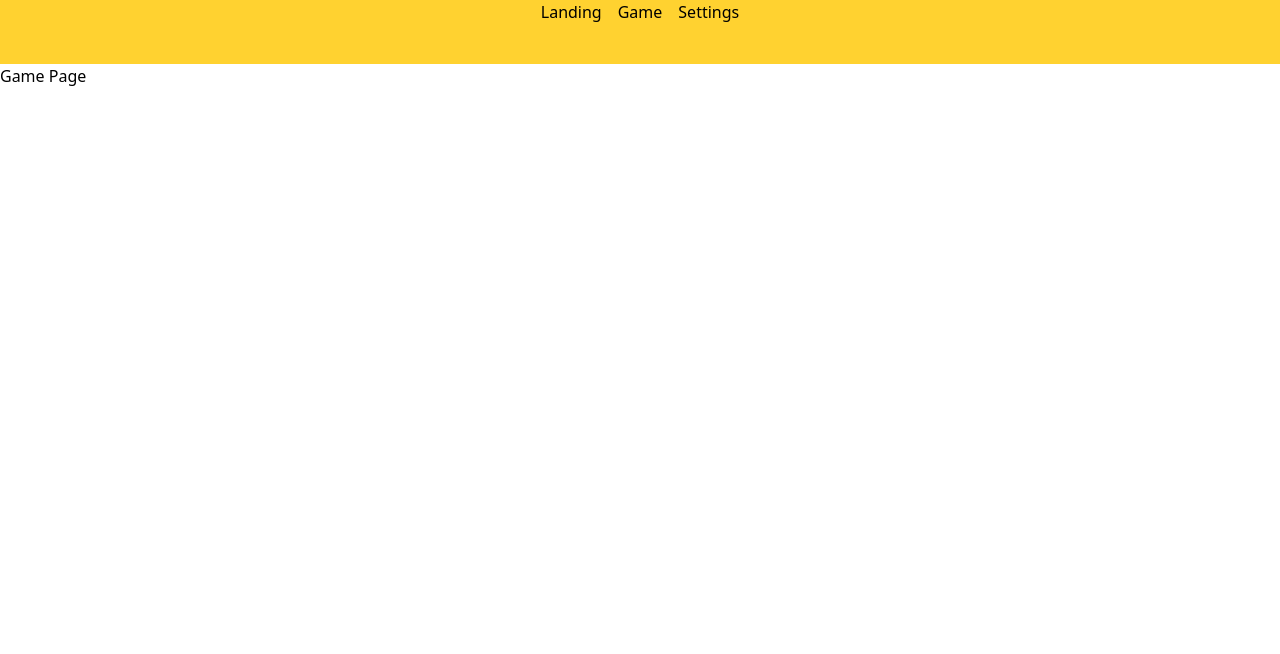
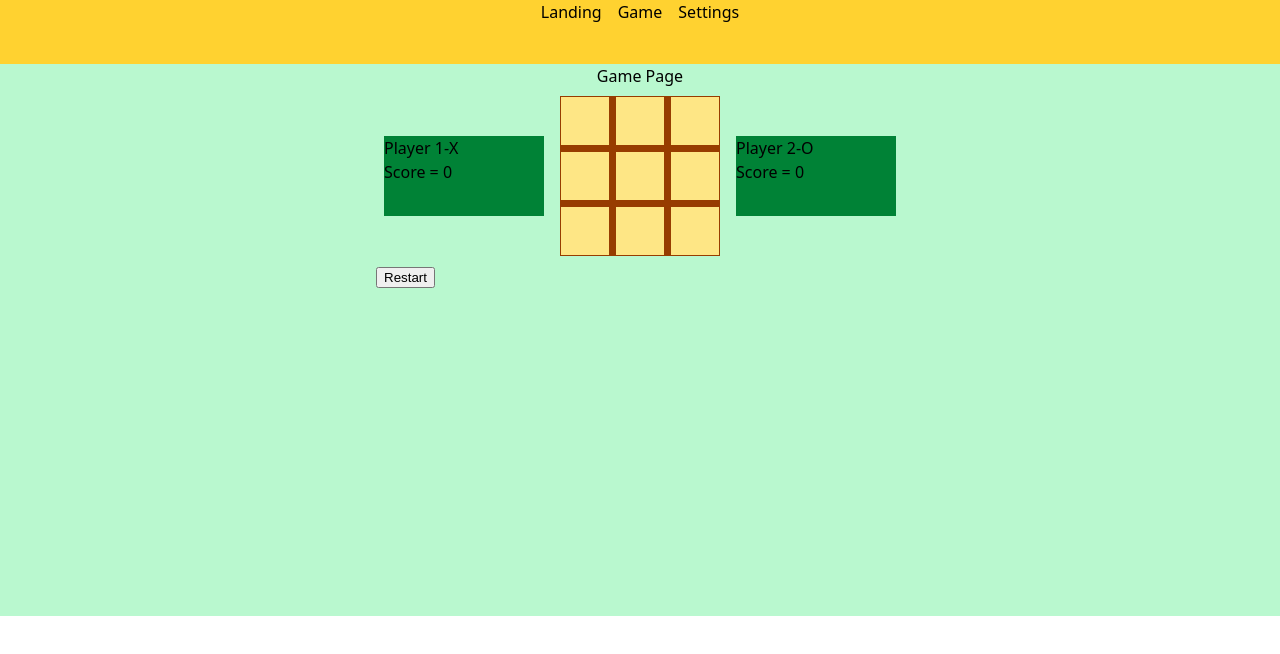
Before and after one commit to yogesh-codes/250430-tictactoe, a React (Vite) app in the folder vite-project/: page /game in a window 1280 px wide. Shown: the top 654 px of the page. Built offline with nearby package versions, Linux system fonts and the light colour scheme.

Commit message:
wip- set up board with squares, scoreboard

```diff
--- /dev/null
+++ b/vite-project/src/components/Board/Board.tsx
@@ -0,0 +1,59 @@
+import { useState } from "react";
+
+//Components
+import { Square, SquarePropsType } from "./Square/Square";
+import { PlayerBoxPropsType } from "../PlayerBox/PlayerBox";
+
+type BoardProps = {
+    playerX: PlayerBoxPropsType;
+    playerO: PlayerBoxPropsType;
+};
+
+function Board({ playerX, playerO }: BoardProps) {
+    let items: SquarePropsType[] = [];
+    for (let i = 0; i < 9; i++) {
+        items.push({
+            id: i.toString(),
+            key: i.toString(),
+            state: "none",
+            onClick: null,
+        });
+    }
+    const [squareArray, setSquareArray] = useState<SquarePropsType[]>(items);
+
+    const [currentPlayer, setCurrentPlayer] =
+        useState<PlayerBoxPropsType>(playerX);
+
+    const handleOnClick = (idx: string) => {
+        const id: number = parseInt(idx);
+        const square = squareArray[id];
+
+        if (square.state == "none") {
+            //toast
+            return;
+        } else {
+            const updatedSquare = squareArray.slice();
+            updatedSquare[id].state = currentPlayer?.mark;
+        }
+    };
+
+    let SquareComponents = [];
+    for (let i = 0; i < 9; i++) {
+        SquareComponents.push(
+            <Square
+                id={i.toString()}
+                key={i.toString()}
+                state="none"
+                onClick={null}
+            />
+        );
+    }
+
+    return (
+        <div className="m-2 grid grid-cols-3 w-40 gap-1 aspect-square bg-amber-800 place-items-center">
+            {SquareComponents}
+        </div>
+    );
+}
+
+export { Board };
--- /dev/null
+++ b/vite-project/src/components/Board/Square/Square.tsx
@@ -0,0 +1,23 @@
+type SquarePropsType = {
+    id: string;
+    key: string;
+    state: "none" | "x" | "o";
+    onClick: (() => void) | null;
+};
+
+function Square({ id, key, state, onClick }: SquarePropsType) {
+    return (
+        <div
+            id={id}
+            key={key}
+            className={`w-12 h-12 flex justify-center items-center bg-amber-200 hover:bg-amber-100 cursor-pointer`}
+            onClick={() => {
+                if (onClick) onClick();
+            }}
+        >
+            {state === "none" ? "" : state}
+        </div>
+    );
+}
+
+export { Square, type SquarePropsType };
--- /dev/null
+++ b/vite-project/src/components/GameBox/GameBox.tsx
@@ -0,0 +1,38 @@
+//Components
+import { Board } from "../Board/Board";
+
+import { PlayerBox, PlayerBoxPropsType } from "../PlayerBox/PlayerBox";
+
+function GameBox() {
+    const playerX: PlayerBoxPropsType = {
+        playerName: "Player 1",
+        mark: "x",
+        score: 0,
+    };
+    const playerO: PlayerBoxPropsType = {
+        playerName: "Player 2",
+        mark: "o",
+        score: 0,
+    };
+
+    const handleRestartButtonOnClick = (
+        e: React.MouseEvent<HTMLButtonElement, MouseEvent>
+    ) => {
+        //Reset the board};
+    };
+
+    return (
+        <div className="aspect-square">
+            <div className="flex items-center justify-between ">
+                <PlayerBox {...playerX} />
+                <Board playerX={playerX} playerO={playerO} />
+                <PlayerBox {...playerO} />
+            </div>
+            <div>
+                <button onClick={handleRestartButtonOnClick}>Restart</button>
+            </div>
+        </div>
+    );
+}
+
+export { GameBox };
--- a/vite-project/src/components/GamePage/GamePage.tsx
+++ b/vite-project/src/components/GamePage/GamePage.tsx
@@ -1,10 +1,13 @@
+//Components
 import Header from "../Header/Header";
+import { GameBox } from "../GameBox/GameBox";
 
 function GamePage() {
     return (
-        <div>
+        <div className="flex flex-col items-center w-full bg-green-200">
             <Header />
-            <p>Game Page</p>
+            <h1>Game Page</h1>
+            <GameBox />
         </div>
     );
 }
--- /dev/null
+++ b/vite-project/src/components/PlayerBox/PlayerBox.tsx
@@ -0,0 +1,19 @@
+type PlayerBoxPropsType = {
+    playerName: string;
+    mark: "x" | "o";
+    score: number;
+};
+
+function PlayerBox({ playerName, mark, score }: PlayerBoxPropsType) {
+    return (
+        <div className="w-40 h-20 bg-green-700 mx-2">
+            <h3>
+                {playerName}-{mark.toUpperCase()}
+            </h3>
+
+            <p>Score = {score}</p>
+        </div>
+    );
+}
+
+export { PlayerBox, type PlayerBoxPropsType };
--- a/vite-project/src/styles/index.css
+++ b/vite-project/src/styles/index.css
@@ -5,3 +5,18 @@
     --breakpoint-xs: 30rem;
     --breakpoint-xxs: 15em;
 }
+
+@layer base {
+    /* reset every <button> to a blank slate */
+    button {
+        all: revert;
+    }
+
+    button:hover {
+        all: revert;
+    }
+
+    button:active {
+        all: revert;
+    }
+}
```
Also changed, not shown: vite-project/src/components/PlainButton/PlainButton.tsx (added).
